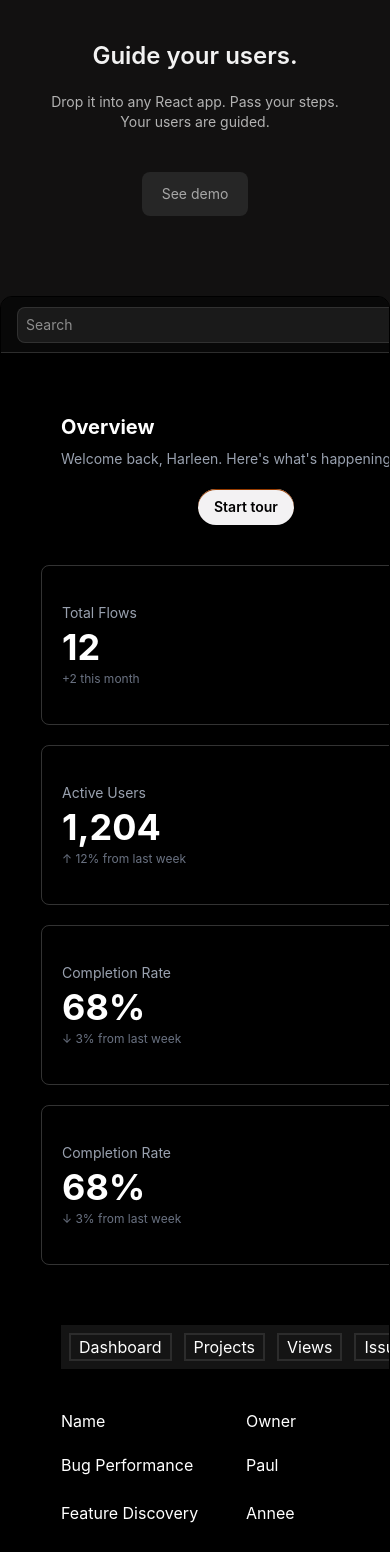
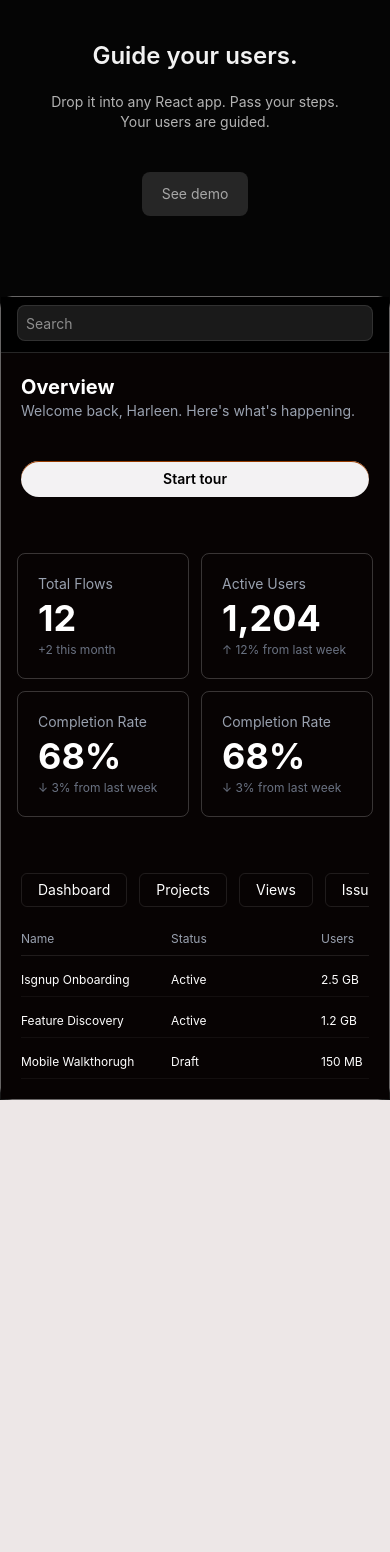
Before and after one commit to harlleenn/Onboard, a React (Vite) app: page / in a window 390 px wide. Shown: the top 1552 px of the page. After the commit the page ends 1100 px from the top, so only its background shows below. Built offline with nearby package versions, Linux system fonts and the light colour scheme.

Commit message:
responsivness done

```diff
--- a/src/demo/LandingPage.jsx
+++ b/src/demo/LandingPage.jsx
@@ -9,7 +9,7 @@ import DocSection from "./components/Dashboard/main-content/InfoSection/DocSecti
 
 export default function LandingPage({onStartTour,tourActive,setTourActive} ) {
   return (
-    <div className=" bg-[hsl(0,3%,7%)]  flex flex-col md:flex-col overflow-x-hidden items-center "  >
+    <div className=" bg-[hsl(0,0%,2%)] relative  flex flex-col overflow-x-auto items-center "  >
       <div className="text-center text-white p-5" >
         <div className="  flex flex-col p-5 gap-5 ">
           <div className="text-2xl sm:text-xl md:text-4xl font-semibold text-[hsl(0,0%,95%)]">
@@ -32,21 +32,19 @@ export default function LandingPage({onStartTour,tourActive,setTourActive} ) {
         </div>
       </div>
 
-      <div className="w-full relative sm:min-w-xl sm:px-5 sm:py-5 md:p-0
-       md:max-w-7xl rounded-xl
-       overflow-hidden
-       border border-[hsl(0,0%,0%)] shadow-lg shadow-white/20 mt-10"id="landing-page">
-        <div className=" flex">
+      <div className="w-full   sm:max-w-3xl md:max-w-7xl rounded-xl
+      border border-[hsl(0,1%,40%)] shadow-lg shadow-white/20 mt-10 "id="landing-page">
+        <div className=" flex ">
           <Sidebar />
-          <div className="flex-1 flex-col">
+          <div className="flex-1 flex-col w-full">
             <Navbar />
             <Content onStartTour={onStartTour} />
           </div>
         </div>
       </div>
-      <div>
+      {/* <div>
           <DocSection />
-      </div>
+      </div> */}
 
 
   {tourActive && (
--- a/src/demo/components/Dashboard/Content.jsx
+++ b/src/demo/components/Dashboard/Content.jsx
@@ -4,9 +4,9 @@ import Table from "./main-content/table-content/Table";
 
 export default function Content({ onStartTour }) {
     const flows = [
-  {id:1 , name: "Bug Performance", owner: "Paul"},
-  { id:2, name: "Feature Discovery", owner:"Annee" },
-  {id:3,  name: "Mobile Walkthorugh", owner:"Patrick" },
+  {id:1 , name: "Isgnup Onboarding", status: "Active", users: "2.5 GB", completion: "50%" },
+  { id:2, name: "Feature Discovery", status: "Active", users: "1.2 GB", completion: "20%" },
+  {id:3,  name: "Mobile Walkthorugh", status: "Draft", users: "150 MB", completion: "30%" },
 ]
 const btnItems = [
    {id:1 , name: "Dashboard",  },
@@ -15,17 +15,18 @@ const btnItems = [
    {id:4,  name: "Issues" },
 ]
   return (
-    <div className="bg-[hsl(0,0%,0%)] h-full p-10 sm:p-10 md:p-0 overflow-x-hidden" data-theme="dark">
+    <div className="bg-[hsl(0,45%,2%)] flex flex-col flex-1 " data-theme="dark">
+    {/* i added flex here */}
 
-      <div className="flex flex-col sm:gap-10 md:flex-row md:justify-between p-5 ">
-        <div className="flex flex-col gap-2 justify-between ">
+      <div className="flex flex-col gap-10 md:flex-row md:justify-between p-5">
+        <div className="flex flex-col">
           <div className="text-white font-bold text-xl md:text-2xl">Overview</div>
           <div className="text-gray-400 text-sm md:text-lg">
             Welcome back, Harleen. Here's what's happening.
           </div>
         </div>
 
-        <div className="flex  mt-5 mx-auto sm:mx-auto md:items-center md:mt-0 " id="start-tour">
+        <div className="flex  md:items-center" id="start-tour">
           <button
             className="text-black inset-shadow-2xs inset-shadow-amber-800 cursor-pointer
             bg-[#f3f2f3] px-4 md:px-5 py-2 rounded-full font-semibold text-sm md:text-base w-full md:w-auto"
@@ -36,8 +37,7 @@ const btnItems = [
       </div>
 
        <div
-        className="mx-auto sm:mx-auto md:max-w-3xl mt-5 gap-5
-        grid  grid-cols-1 mb-10 sm:grid-cols-2  md:grid-cols-2  rounded-2xl "id="stats"
+        className="mt-5 p-4 md:p-10 gap-3 md:gap-5 grid grid-cols-2  w-full max-w-full rounded-2xl  "id="stats"
       >
         <Card
         number="12"
@@ -60,32 +60,48 @@ const btnItems = [
         />
       </div>
 
-      <div className="flex mt-2 flex-col p-5 " id="flows-table">
-        <div className="text-white flex flex-row gap-3 p-2 mb-10 md:p-2  sm:mb:15 md:mb-10  bg-[#1f1e1eaa]  border-white/10">
-         {btnItems.map((item) =>
-         <button key={item.id} className="px-2  flex flex-row  border-2 border-white/10 ">
-                {item.name}
-         </button>)}
+     <div className="flex flex-1 mt-5 flex-col p-5" id="flows-table">
 
 
+  <div className="flex gap-3 overflow-x-auto pb-2">
+    {btnItems.map((item) => (
+      <button
+        key={item.id}
+        className="px-4 py-1.5 text-sm md:text-base text-white border border-white/10 rounded-md whitespace-nowrap hover:bg-white/10 transition"
+      >
+        {item.name}
+      </button>
+    ))}
+  </div>
 
 
+  <div className="mt-4 overflow-x-auto">
+
+    {/* TABLE HEADER */}
+    <div className="min-w-[600px] grid grid-cols-4 text-gray-400 text-xs sm:text-sm md:text-base border-b border-white/10 pb-2">
+      <span>Name</span>
+      <span>Status</span>
+      <span>Users</span>
+      <span>Completion</span>
+    </div>
+
+
+    <div className="flex flex-col gap-2 mt-2 min-w-[600px]">
+      {flows.map((flow) => (
+        <div
+          key={flow.id}
+          className="grid grid-cols-4 text-white text-xs sm:text-sm md:text-base py-2 border-b border-white/5"
+        >
+          <span className="truncate">{flow.name}</span>
+          <span>{flow.status}</span>
+          <span>{flow.users}</span>
+          <span>{flow.completion}</span>
         </div>
-        <div className=" grid grid-cols-2  mb-5 sm:grid-cols-2 md:grid-cols  text-white sm:text-md md:text-lg">
-          <span>Name</span>
-          <span>Owner</span>
-        </div>
+      ))}
+    </div>
 
-      <div className="  ">
-  {flows.map((flow) => (
-    <Table
-      key={flow.id}
-      name={flow.name}
-    owner={flow.owner}
-    />
-  ))}
+  </div>
 </div>
-      </div>
     </div>
   );
 }
--- a/src/demo/components/Dashboard/Navbar.jsx
+++ b/src/demo/components/Dashboard/Navbar.jsx
@@ -2,7 +2,7 @@ import { Bell,Moon, Sun } from "lucide-react";
 import React, { useState } from "react";
 // import './theme.css'
 export default function Navbar() {
-  const [active,setActive] = useState(false)
+  // const [active,setActive] = useState(false)
   // const handleTheme = () => {
   //   setActive((prev) => !prev)
   //    const currentTheme = document.body.getAttribute('data-theme')
@@ -17,20 +17,21 @@ export default function Navbar() {
   // });
 
   return (
-    <div className="bg-[hsl(0,0%,3%)] w-full h-14 md:h-16 border-b border-white/15 p-2 md:p-3" >
-      <div className="flex items-center justify-between h-full px-2 md:px-5 gap-3">
+    <div className="bg-[hsl(0,0%,0%)]  flex-1
+     h-14 md:h-16 border-b border-white/15 p-2 md:p-3" >
+      <div className="flex flex-row justify-between h-full px-2 md:px-5 gap-3">
 
-        <div id="search" className="flex-1 md:flex-none">
+        <div id="search" className="flex-1 md:flex min-h-0">
           <input
             placeholder="Search"
-            className="h-9 md:h-10 w-full md:w-56 p-2 rounded-lg bg-[hsl(0,0%,10%)] text-white border border-white/10 text-sm md:text-base"
+            className="h-9 md:h-10 w-full max-w-full md:w-56 p-2 rounded-lg bg-[hsl(0,0%,10%)] text-white border border-white/10 text-sm md:text-base"
           />
         </div>
 
-        <div className="flex flex-row gap-3 md:gap-5 justify-center items-center">
+        <div className=" hidden md:flex md:flex-row  md:gap-5 justify-center items-center">
           <Bell className="w-5 h-5 md:w-6 md:h-6 text-white" />
-        <button id='theme-toggle' onClick={() => handleTheme()} className="bg-amber-10 text-white">
-          {active ? <Sun/> : <Moon/>}
+        <button id='theme-toggle'  className="bg-amber-10 text-white">
+          {/* {active ? <Sun/> : <Moon/>} */}
           </button>
         </div>
       </div>
--- a/src/demo/components/Dashboard/Sidebar.jsx
+++ b/src/demo/components/Dashboard/Sidebar.jsx
@@ -20,8 +20,8 @@ export default function Sidebar() {
   return (
 
       <div
-      className="bg-[hsl(0,0%,4%)]   border-r border-white/15
-      hidden md:inline-block md:w-56 lg:w-64" id="sideBar"  data-theme="dark" >
+      className="bg-[hsl(0,0%,4%)] border-r border-white/15
+      hidden md:inline-block  md:w-56 lg:w-64 " id="sideBar"  data-theme="dark" >
       <h1 className="text-white pl-2 text-base md:text-lg font-semibold p-5 md:p-7">Onboard</h1>
       <div className="flex flex-col gap-1"  >
         {items.map((item) => (
--- a/src/demo/components/Dashboard/main-content/InfoSection/DocSection.jsx
+++ b/src/demo/components/Dashboard/main-content/InfoSection/DocSection.jsx
@@ -36,7 +36,7 @@ export default function DocSection() {
         </code>
       </pre>
 
-      <div className="flex flex-col gap-5">
+      <div className="flex flex-col gap-2 text-wrap">
         <h1 className="text-base md:text-lg">Usage</h1>
 
         <div className="flex flex-col gap-5">
--- a/src/demo/components/Dashboard/main-content/table-content/Card.jsx
+++ b/src/demo/components/Dashboard/main-content/table-content/Card.jsx
@@ -2,8 +2,8 @@ import React from 'react'
 
 export default function Card({title, sublabel, number }) {
   return (
-    <div className='flex flex-col  ' >
-        <div className=" text-white rounded-lg flex flex-col border-1 border-white/20 justify-center p-5 h-40  ">
+    <div className='flex flex-col  min-w-0' >
+        <div className=" text-white rounded-lg flex flex-col border-1 border-white/20 justify-center p-5  h-auto md:h- min-w-0  ">
             <p className="text-gray-400 text-sm mb-1">{title}</p>
         <h1  className="text-white text-4xl font-bold mb-1">{number}</h1>
         <p className="text-gray-500 text-xs">{sublabel}</p>
--- a/src/demo/components/Dashboard/main-content/table-content/Table.jsx
+++ b/src/demo/components/Dashboard/main-content/table-content/Table.jsx
@@ -2,8 +2,8 @@ import React, { useState } from "react";
 
 export default function Table({ name,owner }) {
   return (
-    <div className="  border-white/5 hover:bg-white/5 text-white   ">
-      <div className="grid  grid-cols-2 grid-rows-2  ">
+    <div className=" flex flex-1 border-white/5 hover:bg-white/5 text-white   ">
+      <div className="grid  grid-cols-2 grid-rows-2  w-full min-h-0 ">
 
     <span>{name}</span>
     <span>{owner}</span>
--- a/src/lib/components/Spotlight.jsx
+++ b/src/lib/components/Spotlight.jsx
@@ -71,7 +71,7 @@ export default function Spotlight({ steps, onFinish }) {
       };
       computePosition(targetElement, floatingRef.current, {
         placement: "bottom",
-        middleware: [overflowMiddleware],
+        middleware: [flip(),overflowMiddleware],
       }).then(({ x, y }) => {
         Object.assign(floatingRef.current.style, {
           left: `${x}px`,
```
Also changed, not shown: src/demo/PopupDemo.jsx (added, +15 -0 lines), src/lib/components/Steps.tsx (renamed from src/lib/components/Steps.jsx).
